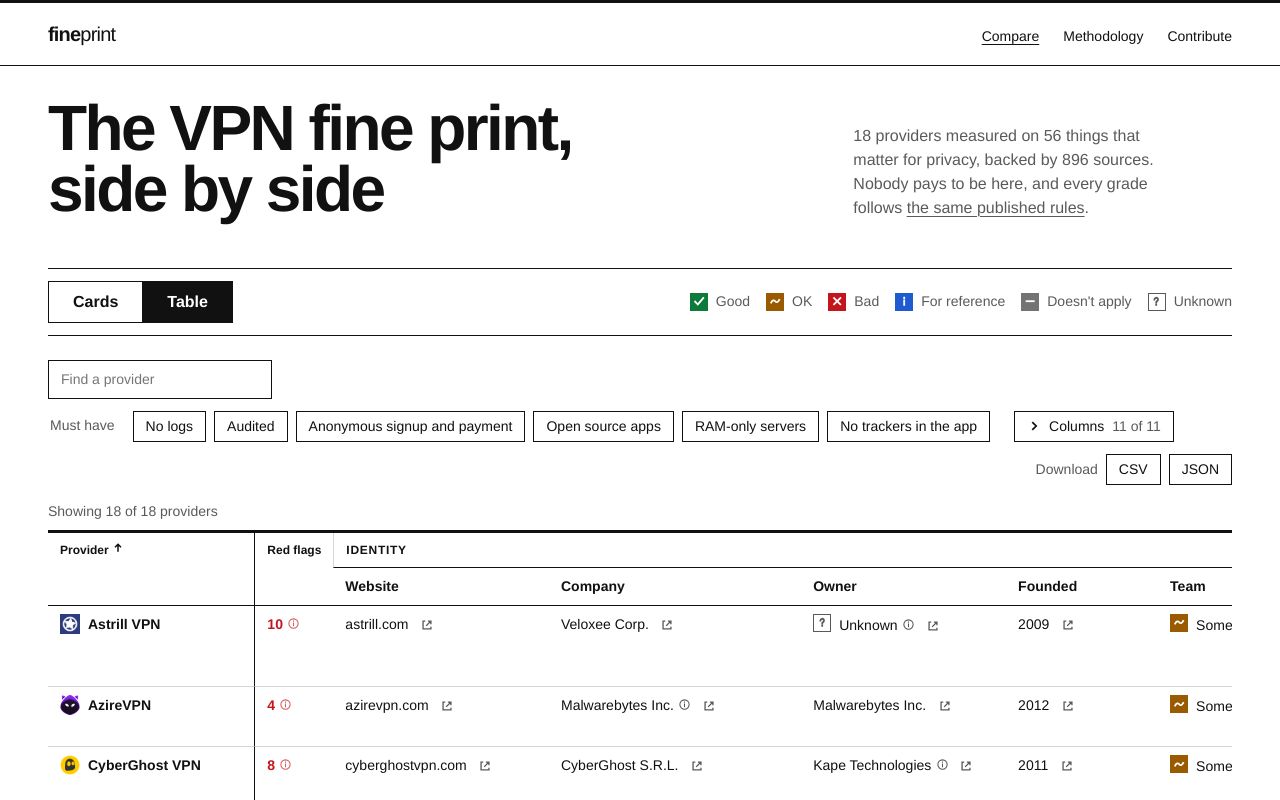
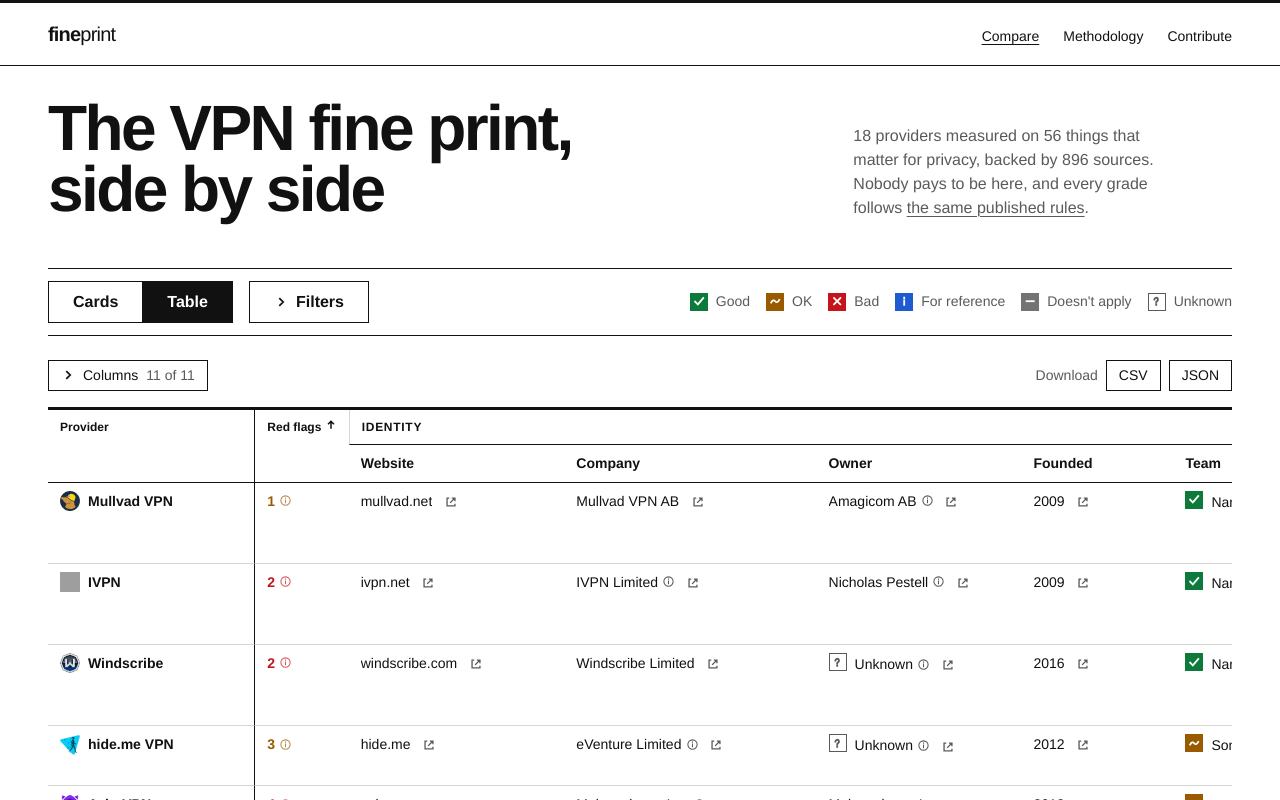
Before and after one commit to NotAFlightRisk/fineprint, a SvelteKit app: page / in a window 1280 px wide. Both pictures are taken after a click on the button "Table". Shown: the top 800 px of the page. Built offline with nearby package versions, Linux system fonts and the light colour scheme; grey boxes are pictures that could not be loaded.

Commit message:
feat(web): filters and sorting on the homepage
- Find, must-haves and sort sit behind a Filters button, for cards and table alike
- Sorts by fewest red flags, then fewest serious ones, by default
- Search and the table share the same sorts and sort dropdown

```diff
--- a/src/lib/components/MustHave.svelte
+++ b/src/lib/components/MustHave.svelte
@@ -9,6 +9,7 @@
 
 <fieldset>
   <legend>Must have</legend>
+  <div class="options">
     {#each checks as check (check.id)}
       <button
         type="button"
@@ -16,12 +17,13 @@
         onclick={() => toggle(check.id)}>{check.label}</button
       >
     {/each}
+  </div>
 </fieldset>
 
 <style>
   fieldset {
     display: flex;
-    flex-wrap: wrap;
+    align-items: baseline;
     gap: var(--space-2);
     min-inline-size: 0;
     margin: 0;
@@ -30,21 +32,27 @@
     font-size: var(--text-sm);
 
     @media (max-width: 40rem) {
-      flex-wrap: nowrap;
-      overflow-x: auto;
       width: 100%;
     }
   }
 
   legend {
     float: left;
-    margin-right: var(--space-2);
-    padding-block: var(--space-1);
+    flex: none;
+    min-width: var(--label-width, auto);
+    padding: 0;
     color: var(--text-muted);
+  }
+
+  .options {
+    display: flex;
+    flex-wrap: wrap;
+    gap: var(--space-2);
+    min-width: 0;
 
     @media (max-width: 40rem) {
-      float: none;
-      padding-block: 0 var(--space-2);
+      flex-wrap: nowrap;
+      overflow-x: auto;
     }
   }
 
--- a/src/lib/components/ProviderTable.svelte
+++ b/src/lib/components/ProviderTable.svelte
@@ -3,46 +3,45 @@
   import External from '#lib/components/External.svelte';
   import Flag from '#lib/components/Flag.svelte';
   import GradeMark from '#lib/components/GradeMark.svelte';
-  import MustHave from '#lib/components/MustHave.svelte';
   import type { Category, Entry, Provider } from '#lib/data/types.ts';
+  import { sortBy, type Sort } from '#lib/filters.ts';
   import { showEntry } from '#lib/format.ts';
-  import { byId, checklist, flagged, seriousFlags } from '#lib/summary.ts';
-  import { byFlags, compare, toCsv, download } from '#lib/table.ts';
+  import { byId, type Summary } from '#lib/summary.ts';
+  import { compare, toCsv, download } from '#lib/table.ts';
   import { tip } from '#lib/tip.ts';
 
-  let { providers, categories }: { providers: Provider[]; categories: Category[] } = $props();
+  let {
+    summaries,
+    providers,
+    categories,
+    order
+  }: { summaries: Summary[]; providers: Provider[]; categories: Category[]; order: Sort } =
+    $props();
 
   const criteria = $derived(byId(categories));
-  const flagOrder = $derived(byFlags(criteria));
-  const red = (provider: Provider) => seriousFlags(provider, criteria) > 0;
+  const lookup = $derived(new Map(providers.map((provider) => [provider.id, provider])));
+  const columnFor: Record<Sort, string> = { flags: 'flags', price: 'pricing.best', name: 'name' };
 
-  let query = $state('');
-  let sort = $state<{ id: string; direction: 1 | -1 }>({ id: 'name', direction: 1 });
+  // follows the chosen order until a header is clicked
+  let sort = $derived<{ id: string; direction: 1 | -1 }>({ id: columnFor[order], direction: 1 });
   let active = $state<string>();
-  let required = $state<string[]>([]);
   const hidden = new SvelteSet<string>();
 
   const shown = $derived(categories.filter((category) => !hidden.has(category.id)));
   const columns = $derived(shown.flatMap((category) => category.criteria));
 
   const rows = $derived.by(() => {
-    const words = query.trim().toLowerCase();
-    const list = providers.filter((provider) => {
-      if (words && !provider.name.toLowerCase().includes(words)) return false;
-      const passed = checklist(provider, criteria);
-      return required.every((id) => passed.find((check) => check.id === id)?.grade === 'good');
-    });
     const { id, direction } = sort;
-    return list.toSorted((a, b) =>
-      id === 'name'
-        ? direction * a.name.localeCompare(b.name)
-        : id === 'flags'
-          ? direction * flagOrder(a, b)
-          : compare(criteria.get(id)!, a.criteria[id], b.criteria[id], direction)
-    );
+    return summaries
+      .map((summary) => ({ summary, provider: lookup.get(summary.id)! }))
+      .toSorted((a, b) =>
+        id === 'name' || id === 'flags'
+          ? direction * sortBy[id](a.summary, b.summary)
+          : compare(criteria.get(id)!, a.provider.criteria[id], b.provider.criteria[id], direction)
+      );
   });
 
-  const sortBy = (id: string) =>
+  const sortOn = (id: string) =>
     (sort = { id, direction: sort.id === id ? (-sort.direction as 1 | -1) : 1 });
   const ariaSort = (id: string) =>
     sort.id === id ? (sort.direction === 1 ? 'ascending' : 'descending') : undefined;
@@ -57,14 +56,16 @@
       .join('\n');
 
   const stamp = () => new Date().toISOString().slice(0, 10);
-  const exportCsv = () => download(`fineprint-${stamp()}.csv`, 'text/csv', toCsv(rows, columns));
+  const listed = () => rows.map(({ provider }) => provider);
+  const exportCsv = () =>
+    download(`fineprint-${stamp()}.csv`, 'text/csv', toCsv(listed(), columns));
   const exportJson = () =>
-    download(`fineprint-${stamp()}.json`, 'application/json', JSON.stringify(rows, null, 2));
+    download(`fineprint-${stamp()}.json`, 'application/json', JSON.stringify(listed(), null, 2));
 </script>
 
 <!-- the sort buttons keep their tooltips but skip the ⓘ, which would crowd the header -->
 {#snippet heading(id: string, label: string, description?: string)}
-  <button type="button" onclick={() => sortBy(id)} {@attach tip(description)}>
+  <button type="button" onclick={() => sortOn(id)} {@attach tip(description)}>
     {label}
     {#if sort.id === id}
       <svg viewBox="0 0 16 16" aria-hidden="true" class:down={sort.direction === -1}
@@ -75,13 +76,6 @@
 {/snippet}
 
 <section class="tools" aria-label="Table controls">
-  <label class="search">
-    <span class="visually-hidden">Find a provider</span>
-    <input type="search" placeholder="Find a provider" bind:value={query} />
-  </label>
-
-  <MustHave bind:selected={required} />
-
   <details class="columns">
     <summary>
       <svg viewBox="0 0 16 16" aria-hidden="true"><path d="M6 3.5 10.5 8 6 12.5" /></svg>
@@ -108,15 +102,6 @@
     <button type="button" onclick={exportJson}>JSON</button>
   </div>
 </section>
-
-<p class="count" role="status">
-  Showing {rows.length} of {providers.length} providers
-  {#if rows.length < providers.length}
-    <button type="button" class="reset" onclick={() => ((query = ''), (required = []))}>
-      Clear filters
-    </button>
-  {/if}
-</p>
 
 <!-- svelte-ignore a11y_no_noninteractive_tabindex -->
 <div class="scroller" role="region" aria-label="Comparison table" tabindex="0">
@@ -156,7 +141,7 @@
       </tr>
     </thead>
     <tbody>
-      {#each rows as provider (provider.id)}
+      {#each rows as { summary, provider } (provider.id)}
         <tr>
           <th scope="row">
             <a href="/{provider.id}">
@@ -166,16 +151,12 @@
           </th>
           <td
             class="flags"
-            class:none={!provider.flags.length}
-            data-grade={red(provider) ? 'bad' : 'ok'}
+            class:none={!summary.flags.length}
+            data-grade={summary.serious ? 'bad' : 'ok'}
           >
-            {#if provider.flags.length}
-              <button
-                type="button"
-                class="noted"
-                {@attach tip(flagged(provider, criteria).join('\n'))}
-              >
-                {provider.flags.length}
+            {#if summary.flags.length}
+              <button type="button" class="noted" {@attach tip(summary.flags.join('\n'))}>
+                {summary.flags.length}
               </button>
             {:else}
               0
@@ -216,9 +197,7 @@
         </tr>
       {:else}
         <tr>
-          <td class="empty" colspan={columns.length + 2}>
-            Nothing passes all of those. Try fewer must-haves.
-          </td>
+          <td class="empty" colspan={columns.length + 2}> Nothing matches. Try fewer filters. </td>
         </tr>
       {/each}
     </tbody>
@@ -231,15 +210,8 @@
     flex-wrap: wrap;
     align-items: start;
     gap: var(--space-3) var(--space-5);
+    margin-bottom: var(--space-4);
     font-size: var(--text-sm);
-  }
-
-  input[type='search'] {
-    width: 14rem;
-    padding: var(--space-2) var(--space-3);
-    border: var(--rule-thin) solid var(--rule);
-    border-radius: 0;
-    background: var(--surface);
   }
 
   .export button {
@@ -310,24 +282,6 @@
     & span {
       color: var(--text-muted);
     }
-  }
-
-  .count {
-    display: flex;
-    align-items: baseline;
-    gap: var(--space-3);
-    margin-block: var(--space-4) var(--space-2);
-    font-size: var(--text-sm);
-    color: var(--text-muted);
-  }
-
-  .reset {
-    border: 0;
-    padding: 0;
-    background: none;
-    text-decoration: underline;
-    color: var(--text);
-    cursor: pointer;
   }
 
   .scroller {
--- /dev/null
+++ b/src/lib/components/SortBy.svelte
@@ -0,0 +1,62 @@
+<script lang="ts" generics="T extends string">
+  let { value = $bindable(), options }: { value: T; options: Record<T, string> } = $props();
+</script>
+
+<label>
+  <span>Sort</span>
+  <span class="select">
+    <select bind:value>
+      {#each Object.entries<string>(options) as [key, label] (key)}
+        <option value={key}>{label}</option>
+      {/each}
+    </select>
+    <svg viewBox="0 0 16 16" aria-hidden="true"><path d="M3.5 6 8 10.5 12.5 6" /></svg>
+  </span>
+</label>
+
+<style>
+  label {
+    display: flex;
+    align-items: center;
+    gap: var(--space-2);
+    font-size: var(--text-sm);
+
+    & > span:first-child {
+      min-width: var(--label-width, auto);
+      color: var(--text-muted);
+    }
+  }
+
+  .select {
+    position: relative;
+    display: flex;
+  }
+
+  select {
+    appearance: none;
+    min-width: var(--control-width, auto);
+    padding: var(--space-1) var(--space-6) var(--space-1) var(--space-2);
+    border: var(--rule-thin) solid var(--rule);
+    border-radius: 0;
+    background: var(--surface);
+    cursor: pointer;
+    transition: background-color var(--quick) var(--ease);
+
+    &:hover {
+      background: var(--surface-hover);
+    }
+  }
+
+  svg {
+    position: absolute;
+    top: 50%;
+    right: var(--space-2);
+    width: 0.875rem;
+    height: 0.875rem;
+    translate: 0 -50%;
+    fill: none;
+    stroke: currentColor;
+    stroke-width: 2;
+    pointer-events: none;
+  }
+</style>
--- /dev/null
+++ b/src/lib/filters.ts
@@ -0,0 +1,26 @@
+import type { Summary } from '#lib/summary.ts';
+
+export const sorts = { flags: 'Fewest red flags', price: 'Cheapest', name: 'A to Z' };
+export type Sort = keyof typeof sorts;
+
+export interface Filters {
+  q: string;
+  must: string[];
+  sort: Sort;
+}
+
+export const sortBy: Record<Sort, (a: Summary, b: Summary) => number> = {
+  flags: (a, b) => a.flags.length - b.flags.length || a.serious - b.serious,
+  price: (a, b) => (a.usd ?? Infinity) - (b.usd ?? Infinity) || 0,
+  name: (a, b) => a.name.localeCompare(b.name)
+};
+
+export const passes = (summary: Summary, must: string[]) =>
+  must.every((id) => summary.checks.some((check) => check.id === id && check.grade === 'good'));
+
+export function applyFilters(summaries: Summary[], { q, must, sort }: Filters) {
+  const words = q.trim().toLowerCase();
+  return summaries
+    .filter((summary) => summary.name.toLowerCase().includes(words) && passes(summary, must))
+    .toSorted((a, b) => sortBy[sort](a, b) || sortBy.name(a, b));
+}
--- a/src/lib/format.ts
+++ b/src/lib/format.ts
@@ -9,6 +9,10 @@
 
 export const money = ({ amount, currency }: Price) =>
   new Intl.NumberFormat('en-GB', { style: 'currency', currency }).format(amount);
+
+// TODO: rough, hard-coded rates for the currencies needed so far; any others count as USD
+const rates: Record<string, number> = { USD: 1, EUR: 1.08, GBP: 1.27, CHF: 1.12 };
+export const inUsd = ({ amount, currency }: Price) => amount * (rates[currency] ?? 1);
 
 const number = (value: number) =>
   value >= 10_000 ? new Intl.NumberFormat('en-GB').format(value) : String(value);
--- a/src/lib/search.ts
+++ b/src/lib/search.ts
@@ -1,14 +1,9 @@
 import type { Category, Criterion, Grade, Item, Provider, Value } from '#lib/data/types.ts';
+import { passes, sortBy, sorts as listSorts } from '#lib/filters.ts';
 import { formatDate, newestFirst, optionLabel, showEntry } from '#lib/format.ts';
 import { byId, checks, summarise, type Summary } from '#lib/summary.ts';
-import { byFlags, compare } from '#lib/table.ts';
 
-export const sorts = {
-  relevance: 'Best match',
-  flags: 'Fewest red flags',
-  price: 'Cheapest',
-  name: 'A to Z'
-};
+export const sorts = { relevance: 'Best match', ...listSorts };
 type Sort = keyof typeof sorts;
 
 export const suggestions = [
@@ -147,7 +142,6 @@
 
 export interface Index {
   docs: Doc[];
-  lookup: Map<string, Criterion>;
 }
 
 const factsOf = (provider: Provider, categories: Category[]): Fact[] =>
@@ -191,7 +185,7 @@
       facts: factsOf(provider, categories)
     };
   });
-  return { docs, lookup };
+  return { docs };
 }
 
 interface Rating {
@@ -255,9 +249,8 @@
 
   return docs.flatMap(({ doc, name, facts }) => {
     const { provider, summary } = doc;
-    const passes = (id: string) => summary.checks.some((c) => c.id === id && c.grade === 'good');
     const hits = terms.map((_, t) => Math.max(name.hits[t], ...facts.map((f) => f.hits[t])));
-    if (!must.every(passes) || !covers(hits)) return [];
+    if (!passes(summary, must) || !covers(hits)) return [];
     // terms the name answers aren't repeated in its values
     const rest = live.map((on, t) => on && !name.hits[t]);
     const weigh = (f: Rating) => total(f.hits, rest) + (rest.includes(true) ? f.bonus : 0);
@@ -273,17 +266,13 @@
   });
 }
 
-export function order(results: Result[], sort: Sort, lookup: Index['lookup']) {
-  const best = lookup.get('pricing.best')!;
-  const flags = byFlags(lookup);
-  const by: Record<Sort, (a: Result, b: Result) => number> = {
-    relevance: (a, b) => b.score - a.score || b.favour - a.favour || by.flags(a, b),
-    flags: (a, b) => flags(a.provider, b.provider),
-    price: (a, b) => compare(best, a.provider.criteria[best.id], b.provider.criteria[best.id], 1),
-    name: () => 0
-  };
+export function order(results: Result[], sort: Sort) {
+  const relevance = (a: Result, b: Result) =>
+    b.score - a.score || b.favour - a.favour || sortBy.flags(a.summary, b.summary);
   return results.toSorted(
-    (a, b) => by[sort](a, b) || a.provider.name.localeCompare(b.provider.name)
+    (a, b) =>
+      (sort === 'relevance' ? relevance(a, b) : sortBy[sort](a.summary, b.summary)) ||
+      sortBy.name(a.summary, b.summary)
   );
 }
 
@@ -292,7 +281,7 @@
   query: string,
   must: string[] = [],
   sort: Sort = 'relevance'
-) => order(filter(score(index, query), must), sort, index.lookup);
+) => order(filter(score(index, query), must), sort);
 
 interface Piece {
   text: string;
--- a/src/lib/summary.ts
+++ b/src/lib/summary.ts
@@ -1,5 +1,5 @@
-import type { Category, Criterion, Grade, Match, Provider } from '#lib/data/types.ts';
-import { formatValue, optionLabel, showEntry } from '#lib/format.ts';
+import type { Category, Criterion, Grade, Match, Price, Provider } from '#lib/data/types.ts';
+import { formatValue, inUsd, optionLabel, showEntry } from '#lib/format.ts';
 
 export interface Check {
   id: string;
@@ -104,7 +104,8 @@
     checks: checklist(provider, criteria),
     flags: flagged(provider, criteria),
     serious: seriousFlags(provider, criteria),
-    price: best ? formatValue(criteria.get('pricing.best')!, best) : undefined
+    price: best ? formatValue(criteria.get('pricing.best')!, best) : undefined,
+    usd: best ? inUsd(best as Price) : undefined
   };
 }
 
--- a/src/lib/table.ts
+++ b/src/lib/table.ts
@@ -1,16 +1,10 @@
 import type { Criterion, Entry, Grade, Price, Provider, Value } from '#lib/data/types.ts';
-import { formatValue, showEntry } from '#lib/format.ts';
-import { seriousFlags } from '#lib/summary.ts';
+import { formatValue, inUsd, showEntry } from '#lib/format.ts';
 
 const rank: Record<string, number> = { good: 0, ok: 1, bad: 2, na: 3 };
-// TODO: rough, hard-coded rates for the currencies needed so far; any others sort as USD
-const usd: Record<string, number> = { USD: 1, EUR: 1.08, GBP: 1.27, CHF: 1.12 };
 
 function measure(criterion: Criterion, value: Value): number | string {
-  if (criterion.type === 'price') {
-    const { amount, currency } = value as Price;
-    return amount * (usd[currency] ?? 1);
-  }
+  if (criterion.type === 'price') return inUsd(value as Price);
   if (value === 'unlimited') return Infinity;
   if (typeof value === 'number') return value;
   if (typeof value === 'boolean') return value ? 0 : 1;
@@ -34,12 +28,6 @@
   return direction * (typeof x === 'number' ? x - (y as number) : x.localeCompare(y as string));
 }
 
-// red flag counts sort orange before red, as shown, then by size
-export const byFlags = (criteria: Map<string, Criterion>) => {
-  const red = (provider: Provider) => Number(seriousFlags(provider, criteria) > 0);
-  return (a: Provider, b: Provider) => red(a) - red(b) || a.flags.length - b.flags.length;
-};
-
 const quote = (cell: string) => (/[",\n]/.test(cell) ? `"${cell.replaceAll('"', '""')}"` : cell);
 
 export function toCsv(providers: Provider[], columns: Criterion[]) {
--- a/src/routes/+page.svelte
+++ b/src/routes/+page.svelte
@@ -1,11 +1,15 @@
 <script lang="ts">
+  import type { Snapshot } from '@sveltejs/kit';
   import { onMount } from 'svelte';
   import { MediaQuery } from 'svelte/reactivity';
   import { fade } from 'svelte/transition';
   import { loadData } from '#lib/api.svelte.ts';
   import GradeMark from '#lib/components/GradeMark.svelte';
+  import MustHave from '#lib/components/MustHave.svelte';
   import ProviderCard from '#lib/components/ProviderCard.svelte';
   import Seo from '#lib/components/Seo.svelte';
+  import SortBy from '#lib/components/SortBy.svelte';
+  import { applyFilters, sorts, type Filters } from '#lib/filters.ts';
   import { gradeNames } from '#lib/marks.ts';
   import { absolute, schemaIds } from '#lib/site.ts';
 
@@ -17,6 +21,17 @@
 
   let view = $state<'cards' | 'table'>('cards');
   let table = $state<ReturnType<typeof loadTable>>();
+
+  let filters = $state<Filters>({ q: '', must: [], sort: 'flags' });
+  let open = $state(false);
+  const shown = $derived(applyFilters(summaries, filters));
+  const active = $derived(filters.must.length + Number(Boolean(filters.q.trim())));
+  const clear = () => ((filters.q = ''), (filters.must = []));
+
+  export const snapshot: Snapshot<{ filters: Filters; open: boolean }> = {
+    capture: () => ({ filters: $state.snapshot(filters), open }),
+    restore: (saved) => ({ filters, open } = saved)
+  };
 
   // the table and every value it shows only load once someone asks for it
   async function loadTable() {
@@ -96,6 +111,7 @@
 </section>
 
 <div class="bar">
+  <div class="controls">
     <div class="toggle" role="group" aria-label="View">
       <button type="button" aria-pressed={view === 'cards'} onclick={() => show('cards')}>
         Cards
@@ -110,18 +126,48 @@
         Table
       </button>
     </div>
+    <button
+      type="button"
+      class="reveal"
+      aria-expanded={open}
+      aria-controls="filters"
+      onclick={() => (open = !open)}
+    >
+      <svg viewBox="0 0 16 16" aria-hidden="true"><path d="M6 3.5 10.5 8 6 12.5" /></svg>
+      Filters
+      {#if active}
+        <span class="badge">{active}<span class="visually-hidden"> on</span></span>
+      {/if}
+    </button>
+    <p class="count">
+      <span role="status">{active ? `${shown.length} of ${summaries.length} providers` : ''}</span>
+      {#if active}
+        <button type="button" class="link" onclick={clear}>Clear filters</button>
+      {/if}
+    </p>
+  </div>
   <ul class="key" aria-label="Grade key">
     {#each ['good', 'ok', 'bad', 'info', 'na'] as const as grade (grade)}
       <li><GradeMark {grade} label="" /> {gradeNames[grade]}</li>
     {/each}
     <li><GradeMark grade={null} label="" /> Unknown</li>
   </ul>
+  <div class="filters" id="filters" hidden={!open}>
+    <label class="find">
+      <span>Find</span>
+      <input type="search" placeholder="Provider name" bind:value={filters.q} />
+    </label>
+    <MustHave bind:selected={filters.must} />
+    <SortBy bind:value={filters.sort} options={sorts} />
+  </div>
 </div>
 
 {#if view === 'cards'}
   <div class="cards" in:fade={appear}>
-    {#each summaries as summary (summary.id)}
+    {#each shown as summary (summary.id)}
       <ProviderCard {summary} />
+    {:else}
+      <p class="status">Nothing matches. Try fewer filters.</p>
     {/each}
   </div>
 {:else}
@@ -130,12 +176,17 @@
   {:then loaded}
     {#if loaded}
       <div in:fade={appear}>
-        <loaded.ProviderTable providers={loaded.providers} categories={loaded.categories} />
+        <loaded.ProviderTable
+          summaries={shown}
+          providers={loaded.providers}
+          categories={loaded.categories}
+          order={filters.sort}
+        />
       </div>
     {/if}
   {:catch}
     <p class="status" role="status">
-      The table didn't load. <button type="button" onclick={() => location.reload()}
+      The table didn't load. <button type="button" class="link" onclick={() => location.reload()}
         >Try again</button
       >
     </p>
@@ -180,10 +231,19 @@
     border-bottom: var(--rule-thin) solid var(--rule);
   }
 
+  .controls {
+    display: flex;
+    flex-wrap: wrap;
+    align-items: center;
+    gap: var(--space-3) var(--space-4);
+  }
+
   .toggle {
     display: flex;
+  }
 
-    & button {
+  .toggle button,
+  .reveal {
     padding: var(--space-2) var(--space-5);
     border: var(--rule-thin) solid var(--rule);
     background: var(--surface);
@@ -191,18 +251,102 @@
     cursor: pointer;
     transition: background-color var(--quick) var(--ease);
 
+    &:hover {
+      background: var(--surface-hover);
+    }
+  }
+
+  .toggle button {
     & + button {
       border-left: 0;
-      }
-
-      &:hover {
-        background: var(--surface-hover);
     }
 
     &[aria-pressed='true'] {
       background: var(--text);
       color: var(--surface);
     }
+  }
+
+  .reveal {
+    display: flex;
+    align-items: center;
+    gap: var(--space-2);
+
+    & svg {
+      width: 0.875rem;
+      height: 0.875rem;
+      fill: none;
+      stroke: currentColor;
+      stroke-width: 2;
+      transition: rotate var(--quick) var(--ease);
+    }
+
+    &[aria-expanded='true'] svg {
+      rotate: 90deg;
+    }
+  }
+
+  .badge {
+    min-width: 1.25rem;
+    padding-inline: var(--space-1);
+    background: var(--text);
+    color: var(--surface);
+    font-size: var(--text-xs);
+    line-height: 1.25rem;
+    text-align: center;
+  }
+
+  .count {
+    display: flex;
+    align-items: baseline;
+    gap: var(--space-3);
+    font-size: var(--text-sm);
+    color: var(--text-muted);
+  }
+
+  .link {
+    padding: 0;
+    border: 0;
+    background: none;
+    color: var(--text);
+    text-decoration: underline;
+    cursor: pointer;
+  }
+
+  .filters {
+    --label-width: 5rem;
+    --control-width: 14rem;
+    display: grid;
+    flex-basis: 100%;
+    grid-template-columns: minmax(0, 1fr);
+    justify-items: start;
+    gap: var(--space-3);
+    min-width: 0;
+    padding-top: var(--space-3);
+    border-top: var(--rule-thin) solid var(--rule-faint);
+    font-size: var(--text-sm);
+
+    &[hidden] {
+      display: none;
+    }
+  }
+
+  .find {
+    display: flex;
+    align-items: center;
+    gap: var(--space-2);
+
+    & span {
+      min-width: var(--label-width);
+      color: var(--text-muted);
+    }
+
+    & input {
+      width: var(--control-width);
+      padding: var(--space-1) var(--space-2);
+      border: var(--rule-thin) solid var(--rule);
+      border-radius: 0;
+      background: var(--surface);
     }
   }
 
@@ -230,16 +374,8 @@
   }
 
   .status {
+    grid-column: 1 / -1;
     padding-block: var(--space-6);
     color: var(--text-muted);
-
-    & button {
-      padding: 0;
-      border: 0;
-      background: none;
-      color: var(--text);
-      text-decoration: underline;
-      cursor: pointer;
-    }
   }
 </style>
```
Also changed, not shown: src/routes/search/+page.svelte (+5 -24 lines), 1 other file (tests, documents, lock files or other folders). Lines whose indentation alone changed are shown as unchanged.
